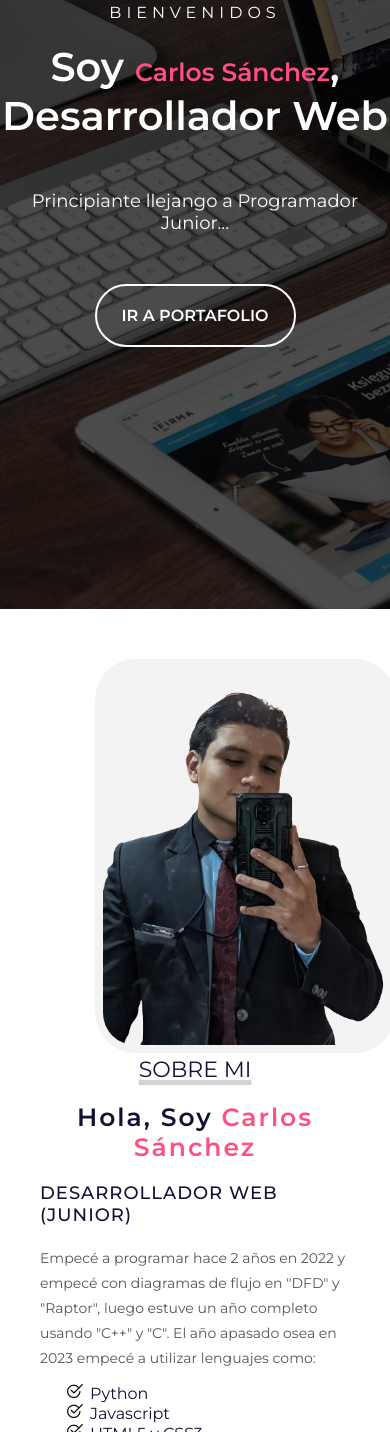
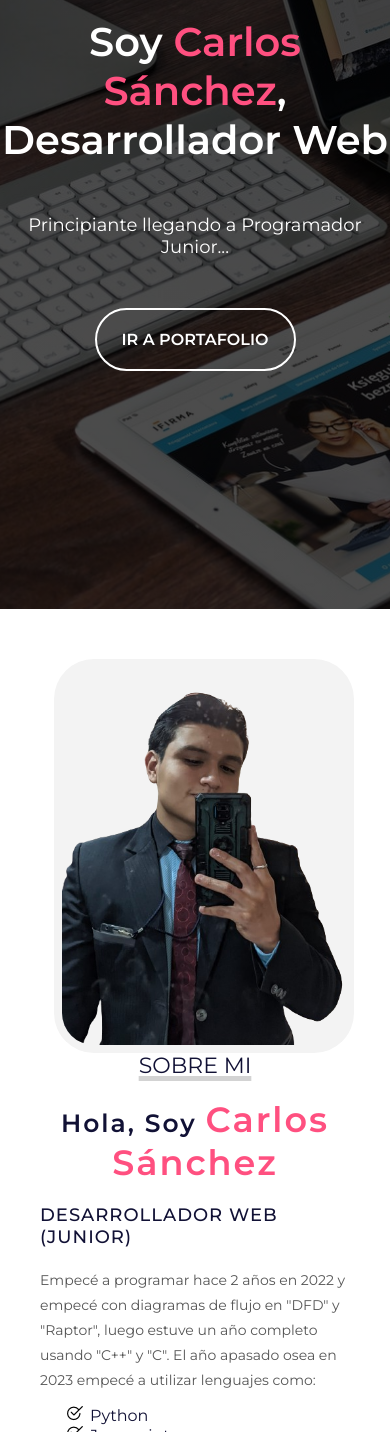
Before and after one commit to Charly-Sanchez/Portafolio.github.io, a plain HTML site: page index.html in a window 390 px wide. Shown: the part 235-1667 px from the top of the page. Drawn offline with Linux system fonts and the light colour scheme.

Commit message:
two commit

```diff
--- a/estilo.css
+++ b/estilo.css
@@ -100,8 +100,8 @@
             text-align: center;
         }
 
-        #inicio .contenido .presentacion h2 span {
-            font-size: 25px;
+        #inicio .contenido .presentacion  span {
+
             color: #ff5080;
         }
 
@@ -180,6 +180,7 @@
 
         #sobremi .sobremi h2 span {
             color: #ff5080;
+            font-size: 35px;
         }
 
         #sobremi .sobremi h3 {
@@ -603,7 +604,8 @@
             }
             #sobremi .contenedor-foto {
                 max-width: 200px;
-                margin: auto;
+                display: grid;
+                margin: 0 35% 0 auto;
             }
             #sobremi .contenedor-foto img {
                 padding: 8px;
--- a/index.html
+++ b/index.html
@@ -44,7 +44,7 @@
             <div class="presentacion">
                 <p class="bienvenida">Bienvenidos</p>
                 <h2>Soy <span> Carlos Sánchez</span>, Desarrollador Web</h2>
-                <p class="descripcion">Principiante llejango a Programador Junior... </p>
+                <p class="descripcion">Principiante llegando a Programador Junior... </p>
                 <a href="#portfolio">Ir a Portafolio</a>
             </div>
         </div>
```
